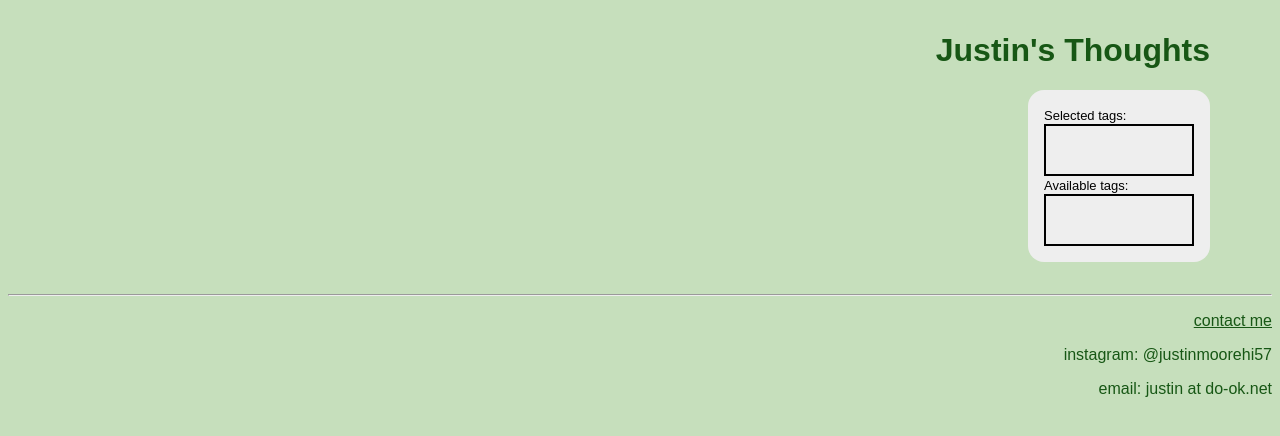
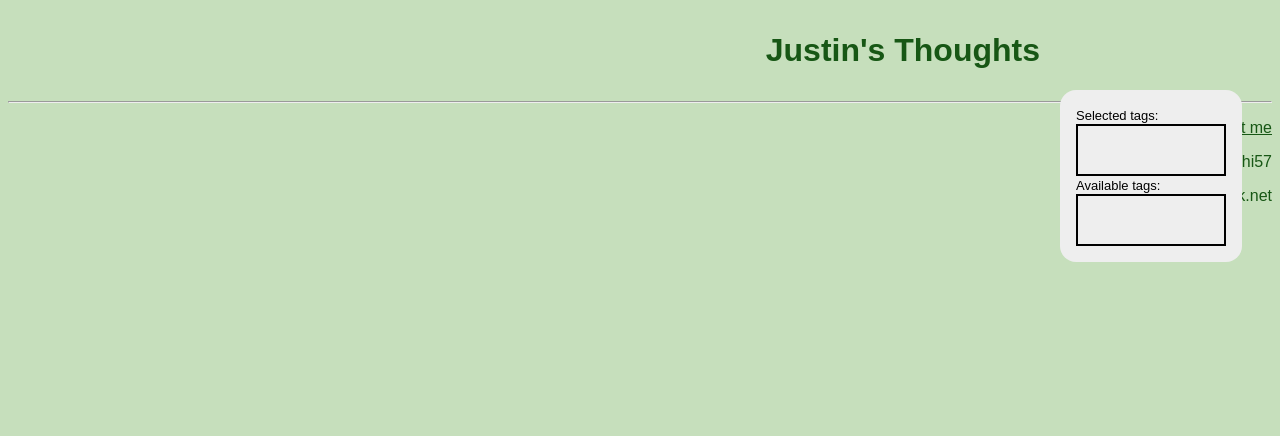
Before and after one commit to justinamo/do-ok.net, a Flask app: page /thoughts in a window 1280 px wide. Shown: the part 84-520 px from the top of the page. Run offline with Flask 2, Linux system fonts and the light colour scheme; data that the repository does not hold is empty.

Commit message:
back to normal sidebar

```diff
--- a/static/thought-styles.css
+++ b/static/thought-styles.css
@@ -1,41 +1,17 @@
-#content {
-  max-width: 1140px;
-}
-
-.sidebar-container {
-  display: flex;
-  flex-flow: row nowrap;
-}
-
-#negative-sidebar {
-  flex: 0 999 170px;
-}
-
-#posts {
-  flex: 0 1 800px;
-}
-
 #sidebar {
-  flex: 0 1 150px;
   min-width: 150px;
-  align-self: flex-start;
-  padding: 1rem;
+  position: absolute;
+  left: 100%;
+  top: 0;
+  padding: 1em;
   background: #eee;
-  border-radius: 1rem;
+  border-radius: 1em;
   margin-left: 20px;
-}
-
-#title {
-  padding-right: calc(170px + 2:em);
 }
 
 @media screen and (max-width: 800px) {
   #sidebar {
     display: none;
-  }
-
-  #title {
-    padding-right: 0px;
   }
 }
 
```
Also changed, not shown: 1 other file.
